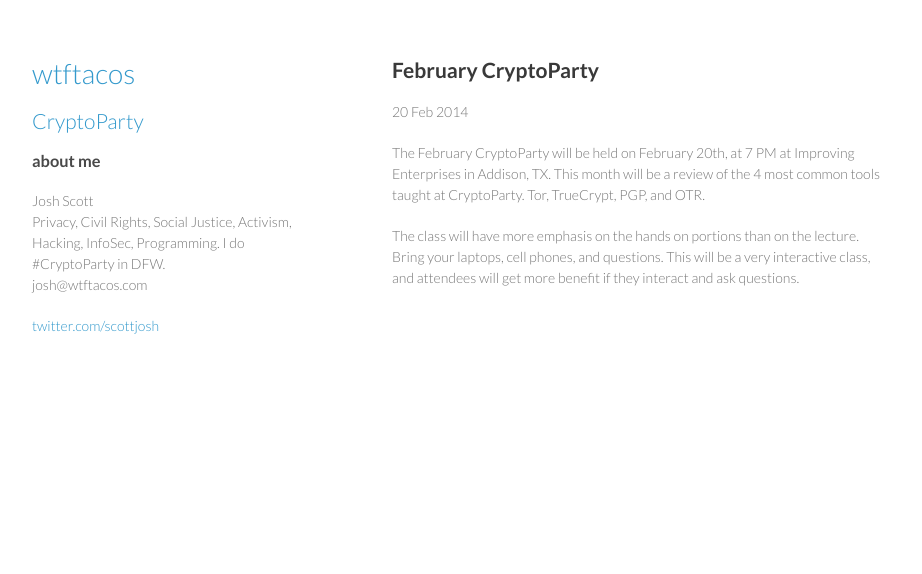
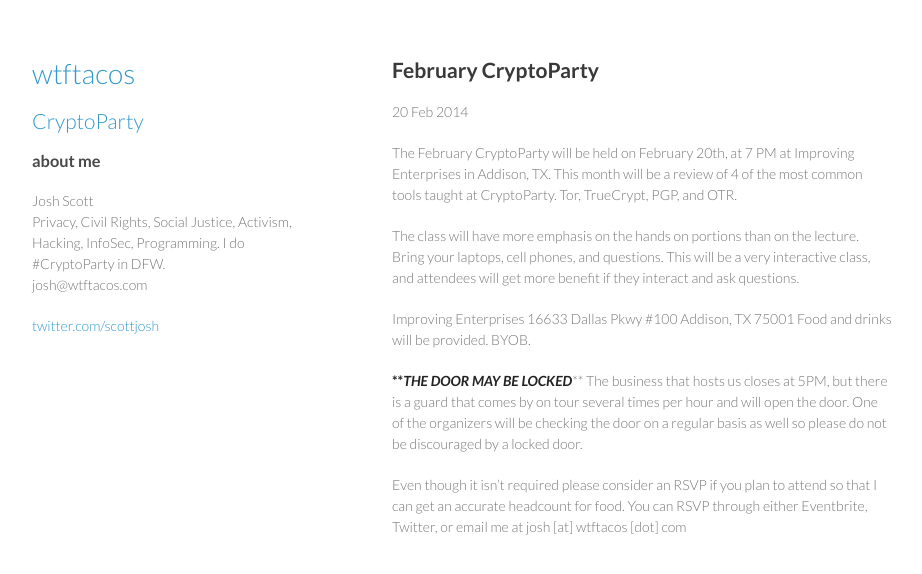
Before and after one commit to bluegeist/bluegeist.github.io, a Jekyll site: the page built from _posts/2014-02-20-Febuary-CryptoParty.md, in a window 1280 px wide. Shown: the top 574 px of the page, without its empty margins (178-1100 px from the left). Built offline with Jekyll 4.4.1, drawn with Linux system fonts in a browser that asks for light colours; Markdown is read by kramdown in place of the engine named in the settings.

Commit message:
Post Editing

```diff
--- a/_posts/2014-02-20-Febuary-CryptoParty.md
+++ b/_posts/2014-02-20-Febuary-CryptoParty.md
@@ -5,6 +5,15 @@
 tags: CryptoParty
 ---
 
-The February CryptoParty will be held on February 20th, at 7 PM at Improving Enterprises in Addison, TX. This month will be a review of the 4 most common tools taught at CryptoParty. Tor, TrueCrypt, PGP, and OTR.
+The February CryptoParty will be held on February 20th, at 7 PM at Improving Enterprises in Addison, TX. This month will be a review of 4 of the most common tools taught at CryptoParty. Tor, TrueCrypt, PGP, and OTR.
 
 The class will have more emphasis on the hands on portions than on the lecture. Bring your laptops, cell phones, and questions. This will be a very interactive class, and attendees will get more benefit if they interact and ask questions.
+
+Improving Enterprises
+16633 Dallas Pkwy #100 Addison, TX 75001
+Food and drinks will be provided. BYOB.
+
+*****THE DOOR MAY BE LOCKED*****
+The business that hosts us closes at 5PM, but there is a guard that comes by on tour several times per hour and will open the door. One of the organizers will be checking the door on a regular basis as well so please do not be discouraged by a locked door.
+
+Even though it isn’t required please consider an RSVP if you plan to attend so that I can get an accurate headcount for food. You can RSVP through either Eventbrite, Twitter, or email me at josh [at] wtftacos [dot] com
```
Also changed, not shown: 1 other file.
